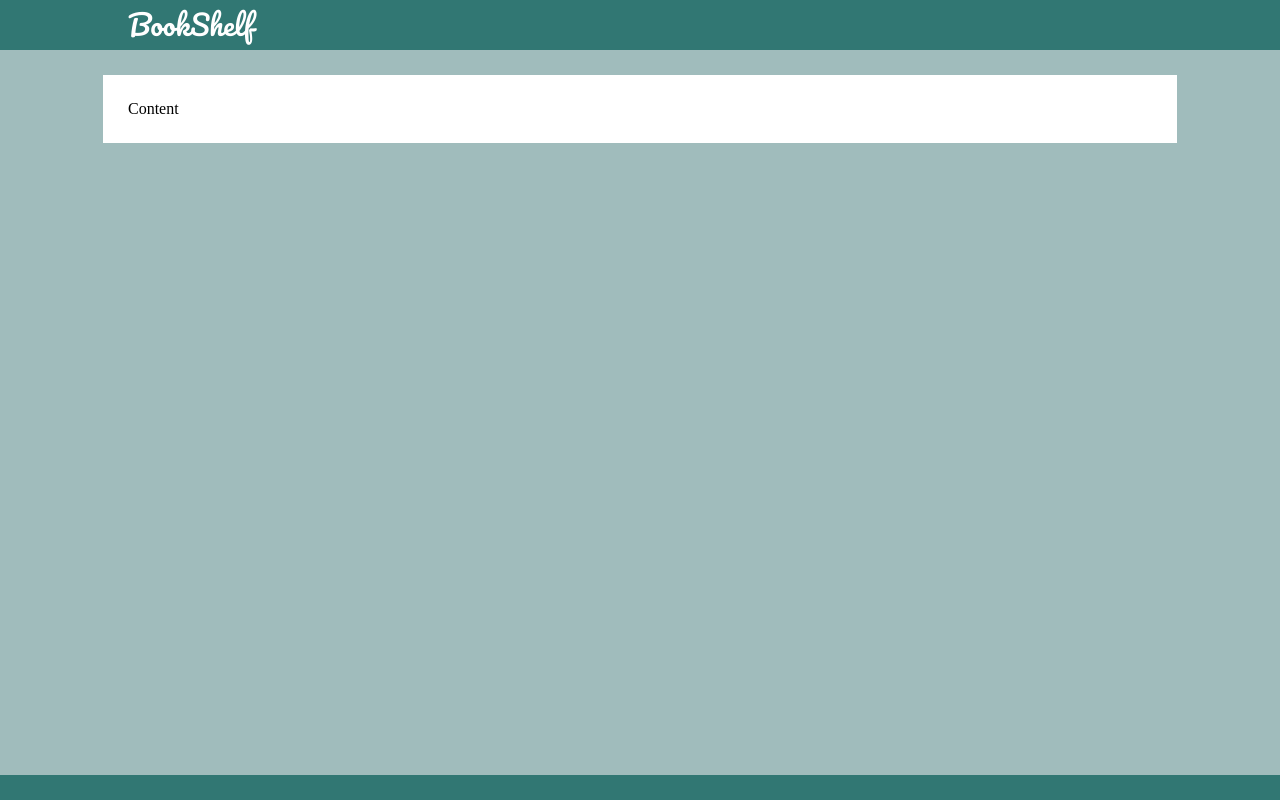
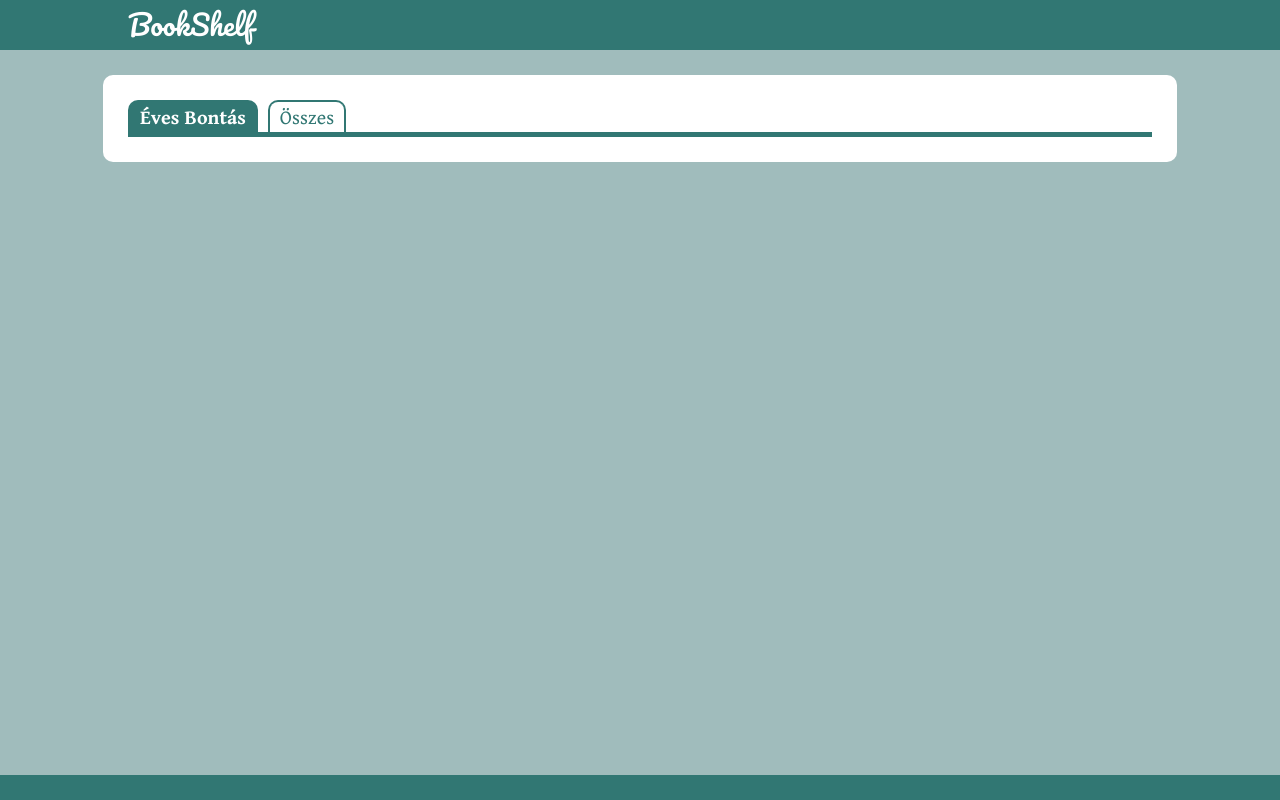
Before and after one commit to richard-nagy/BookShelf, a React (Create React App) app: page / in a window 1280 px wide. Built offline with nearby package versions, Linux system fonts and the light colour scheme.

Commit message:
Add search options

```diff
--- a/src/Components/App.js
+++ b/src/Components/App.js
@@ -9,7 +9,13 @@ function App() {
           <div className={styles.logo}>BookShelf</div>
         </div>
       </div>
-      <div className={styles.content}>Content</div>
+      <div className={styles.content}>
+        <div className={styles.srcContainer}>
+          <div className={styles.srcButtonActive}>Éves Bontás</div>
+          <div className={styles.srcButton}>Összes</div>
+        </div>
+        <div className={styles.srcDivider} />
+      </div>
       <div className={styles.footer}></div>
     </div>
   );
--- a/src/Components/App.module.scss
+++ b/src/Components/App.module.scss
@@ -2,6 +2,18 @@
   font-family: Pacifico-Regular;
   src: local(Pacifico-Regular),
     url(../fonts/Pacifico-Regular.ttf) format("truetype");
+}
+
+@font-face {
+  font-family: GentiumBookBasic-Regular;
+  src: local(GentiumBookBasic-Regular),
+    url(../fonts/GentiumBookBasic-Regular.ttf) format("truetype");
+}
+
+@font-face {
+  font-family: GentiumBookBasic-Bold;
+  src: local(GentiumBookBasic-Bold),
+    url(../fonts/GentiumBookBasic-Bold.ttf) format("truetype");
 }
 
 $base-green: #317773;
@@ -27,7 +39,6 @@ body {
   height: 50px;
   grid-row-start: 0;
   grid-row-end: 1;
-
 }
 
 .menu {
@@ -44,13 +55,50 @@ body {
 }
 
 .content {
+  font-family: GentiumBookBasic-Regular;
   display: fixed;
+  height: fit-content;
   background-color: white;
-  height: fit-content;
+  border-radius: 10px;
   width: 80%;
   max-width: 1100px;
   padding: 25px;
   margin: 25px auto 25px auto;
+}
+
+.srcDivider {
+  width: 100%;
+  height: 5px;
+  background-color: $base-green;
+}
+
+.srcButton {
+  height: 20px;
+  width: fit-content;
+  padding: 5px 10px 5px 10px;
+  border-radius: 10px 10px 0 0;
+  margin-right: 10px;
+  font-size: 20px;
+  border: 2px solid $base-green;
+  border-bottom: none;
+  color: $base-green;
+  cursor: pointer;
+}
+
+.srcButton:hover {
+  text-decoration: underline;
+}
+
+.srcButtonActive {
+  composes: srcButton;
+  background-color: $base-green;
+  color: white;
+  font-family: GentiumBookBasic-Bold;
+}
+
+.srcContainer {
+  display: flex;
+  flex-direction: row;
 }
 
 .footer {
```
Also changed, not shown: src/fonts/GentiumBookBasic-Bold.ttf (added), src/fonts/GentiumBookBasic-Regular.ttf (added).
